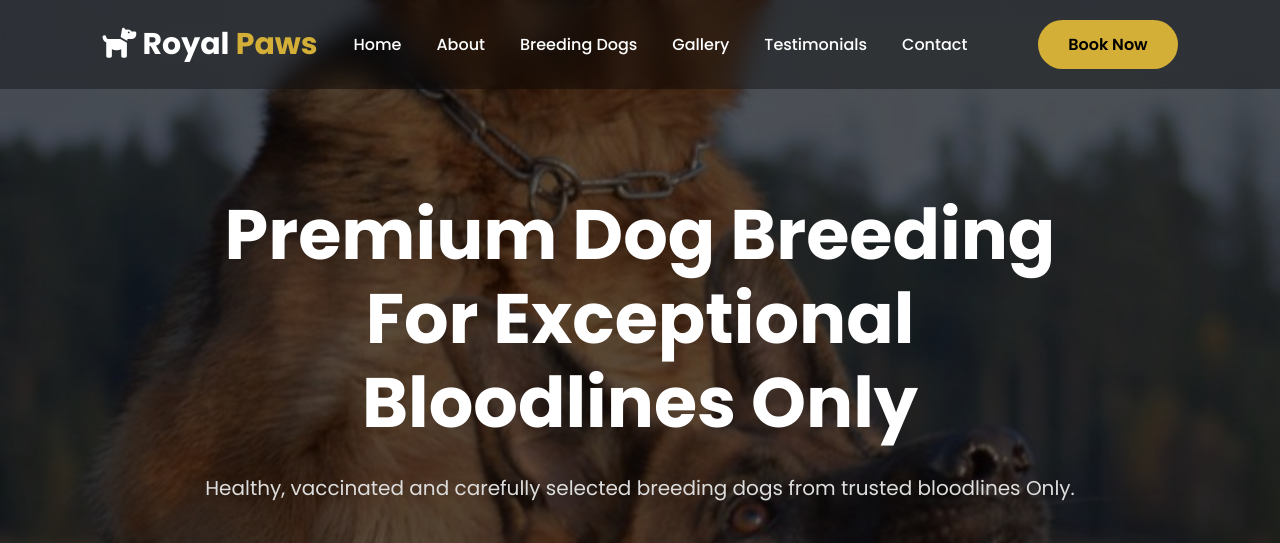
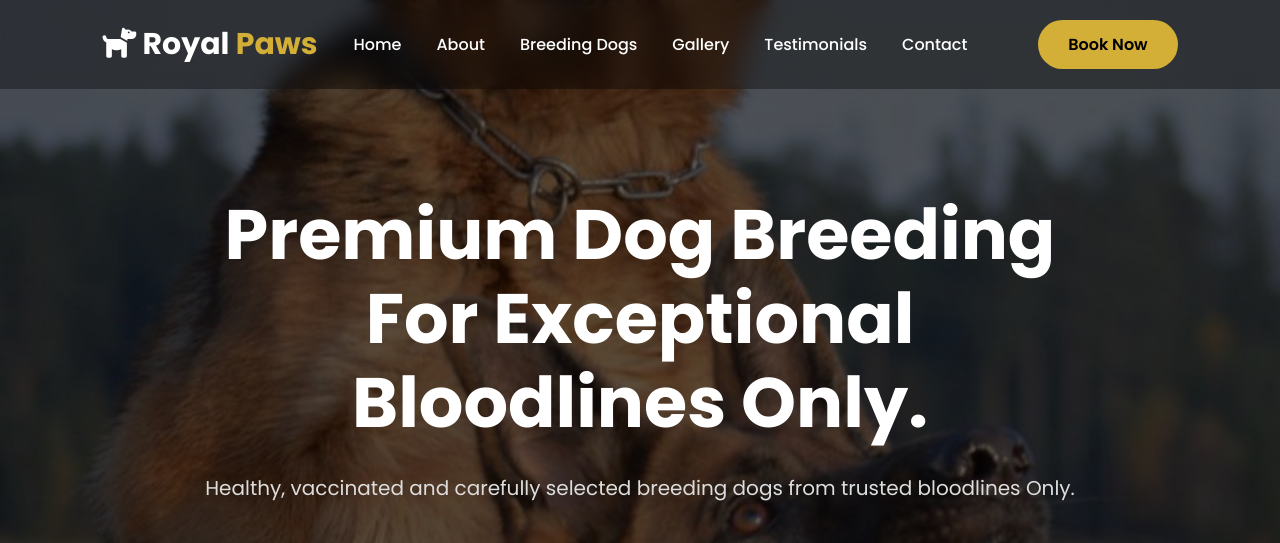
Before and after one commit to ibieekhoe/PureBreed-Haven, a website: page dog breeding website/index.html in a window 1280 px wide. Shown: the top 543 px of the page. Drawn offline with Linux system fonts and the light colour scheme.

Commit message:
website update

```diff
--- a/dog breeding website/index.html
+++ b/dog breeding website/index.html
@@ -92,7 +92,7 @@ Book Now
 
 Premium Dog Breeding
 
-For Exceptional Bloodlines Only
+For Exceptional Bloodlines Only.
 
 </h1>
 
```
